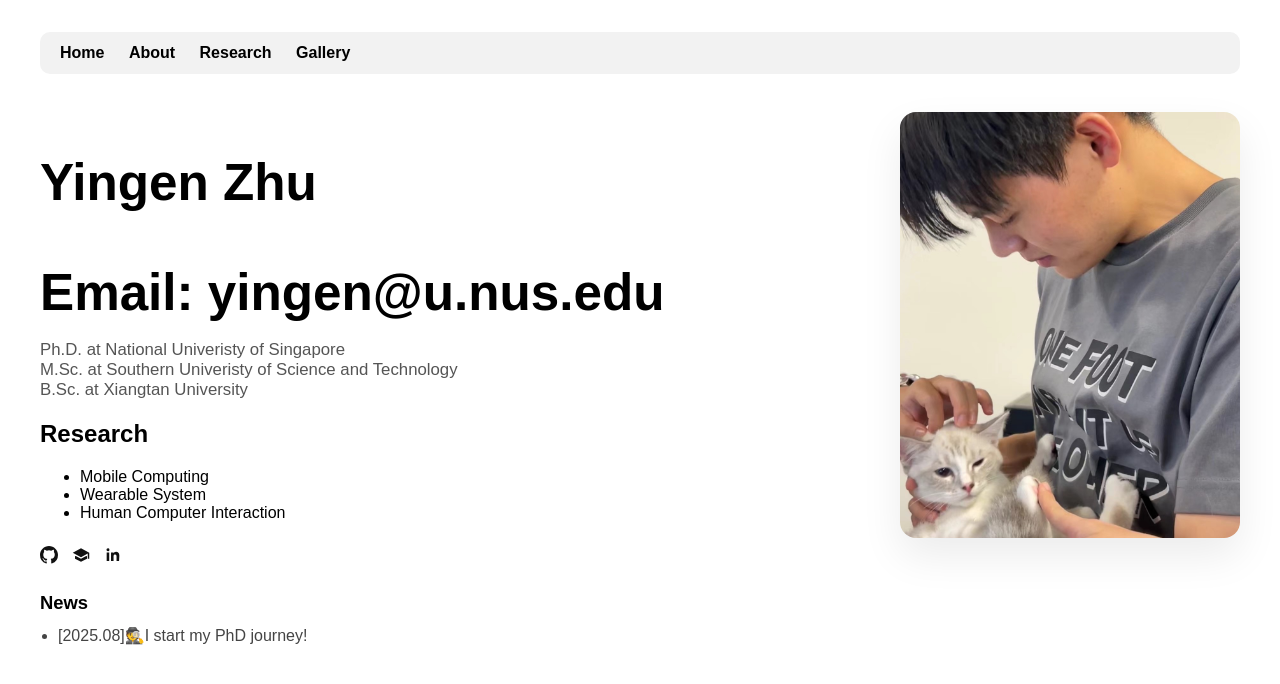
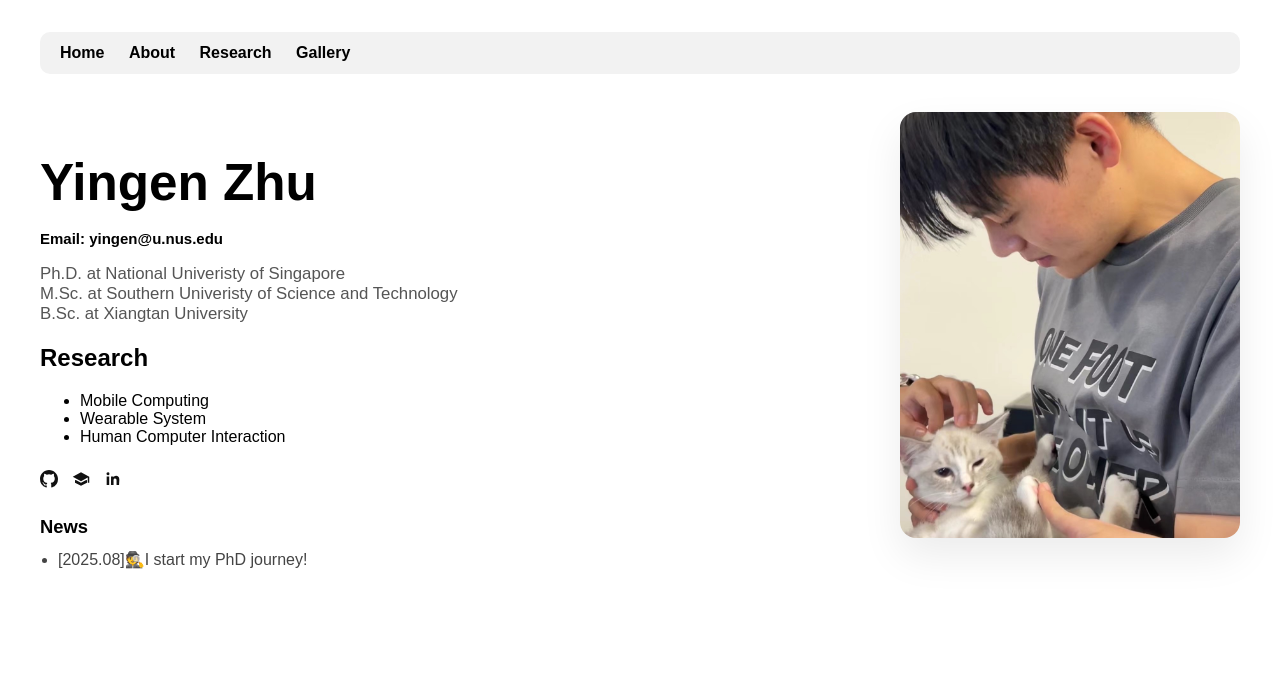
Before and after one commit to yingen-zhu/yingen-zhu.github.io, a Jekyll site: the page built from index.md, in a window 1280 px wide. Shown: the top 684 px of the page. Built offline with Jekyll 4.4.1, drawn with Linux system fonts in a browser that asks for light colours.

Commit message:
Update index.md

```diff
--- a/index.md
+++ b/index.md
@@ -104,7 +104,7 @@ title: Home
 <div class="profile-grid">
   <div class="profile-intro">
     <p class="profile-title">Yingen Zhu</p>
-    <p class="profile-title">Email: yingen@u.nus.edu</p>
+    <p class="profile-title" style="font-size: 15px;">Email: yingen@u.nus.edu</p>
     <p class="profile-subtitle">Ph.D. at National Univeristy of Singapore<br>M.Sc. at Southern Univeristy of Science and Technology<br>B.Sc. at Xiangtan University</p>
 
     <section class="Research" aria-labelledby="Research-title">
```
